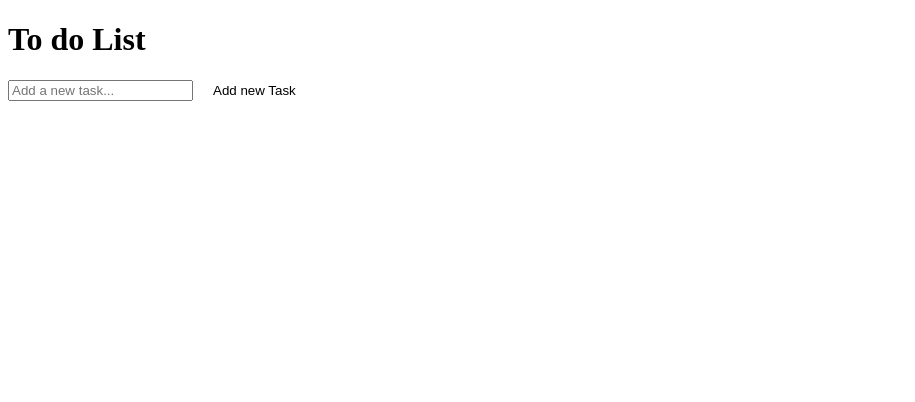
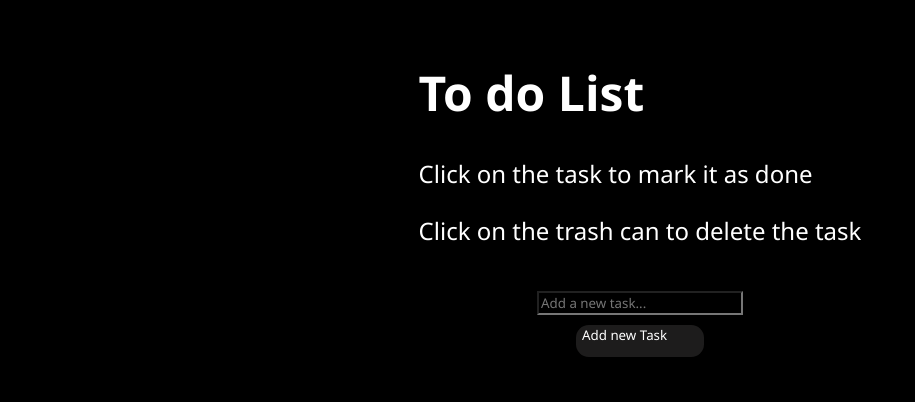
Before and after one commit to gereacosta1/To-Do, a plain HTML site: page index.html in a window 1280 px wide. Shown: the whole page, without its empty margins (0-915 px from the left). Drawn offline with Linux system fonts and the light colour scheme.

Commit message:
Style: just add basic css style

```diff
--- a/app.js
+++ b/app.js
@@ -30,7 +30,7 @@ button.addEventListener("click", function () {
 
         // Creamos un botón para eliminar la tarea
         const deletedBtn = document.createElement("button");
-        deletedBtn.textContent = "🗑️"; // Icono de basura como texto del botón
+        deletedBtn.textContent = "Eliminar🗑️"; // Icono de basura como texto del botón
 
         // Evento para eliminar la tarea cuando se hace clic en el botón
         deletedBtn.addEventListener("click", function (event) {
--- a/index.html
+++ b/index.html
@@ -8,11 +8,21 @@
 </head>
 <body>
 
-    <h1>To do List</h1>
-    <input type="text" id="taskInput" placeholder="Add a new task...">
+    <div class="header">
+        <h1>To do List</h1>
+        <p>Click on the task to mark it as done</p>
+        <p>Click on the trash can to delete the task</p>
+    </div>
+
+    <div class="input">
+        <input type="text" id="taskInput" placeholder="Add a new task...">
     <button>Add new Task</button>
     <ul></ul>
-    <div class="contenedor"></div>
+    </div>
+
+    <div class="contenedor">
+
+    </div>
 
     <script src="app.js"></script>
 </body>
--- a/style.css
+++ b/style.css
@@ -1,3 +1,41 @@
+*{
+    background-color: black;
+    color: white;
+    font-family: 'Segoe UI', Tahoma, Geneva, Verdana, sans-serif;
+}
+
+body{
+    align-items: center;
+    display: flex;
+    justify-content: center;
+    flex-direction: column;
+}
+
+.header{
+    padding: 20px;
+    font-size: 1.5rem;
+}
+
+.input{
+    display: flex;
+    flex-direction: column;
+    align-items: center;
+}
+
+.input button{
+    width: 8rem;
+    height: 2rem;
+    background-color: rgb(29, 28, 28);
+    margin: 0.6rem;
+
+    display: flex;
+    border-radius: 0.8rem;
+}
+
+.input button:hover{
+    background-color: rgb(30, 30, 30);
+}
+
 .completed{
     text-decoration: line-through;
     opacity: 0.5;
```
